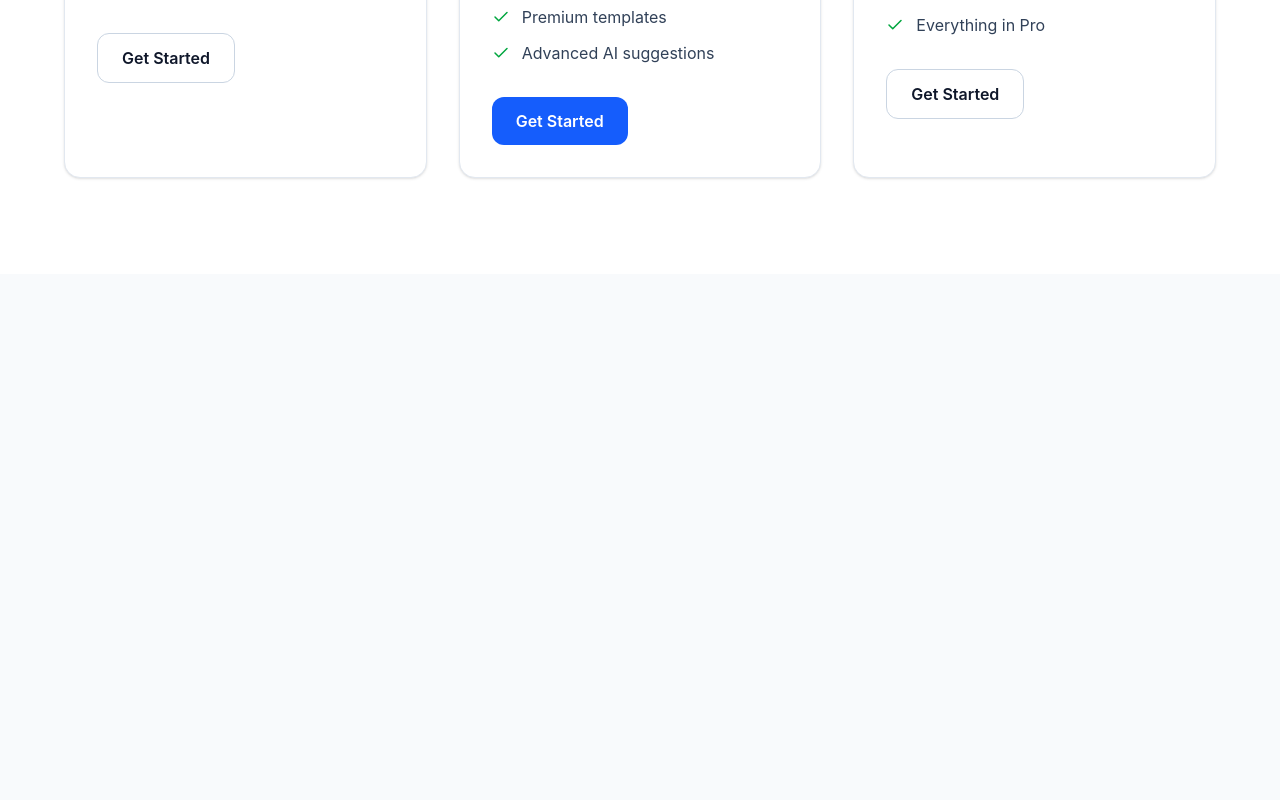
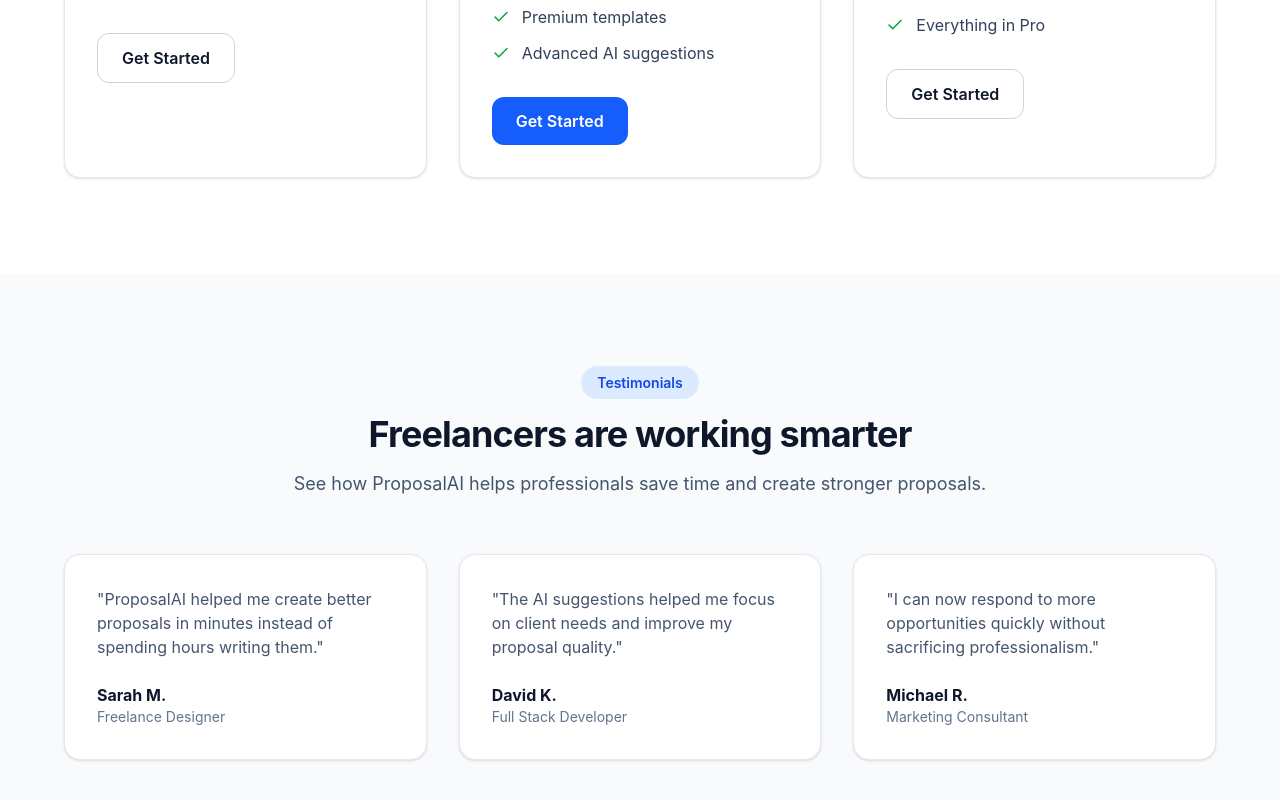
Before and after one commit to ja16acf/ai-proposal-generator, a React (Vite) app: page / in a window 1280 px wide. Shown: the part 2771-3571 px from the top of the page. Before the commit the page ends 3045 px from the top, so only its background shows below. Built offline with nearby package versions, Linux system fonts and the light colour scheme.

Commit message:
Add testimonials section

```diff
--- /dev/null
+++ b/src/components/sections/Testimonials.tsx
@@ -0,0 +1,55 @@
+import Card from "../ui/Card";
+import SectionTitle from "../ui/SectionTitle";
+
+const testimonials = [
+  {
+    name: "Sarah M.",
+    role: "Freelance Designer",
+    quote:
+      "ProposalAI helped me create better proposals in minutes instead of spending hours writing them.",
+  },
+  {
+    name: "David K.",
+    role: "Full Stack Developer",
+    quote:
+      "The AI suggestions helped me focus on client needs and improve my proposal quality.",
+  },
+  {
+    name: "Michael R.",
+    role: "Marketing Consultant",
+    quote:
+      "I can now respond to more opportunities quickly without sacrificing professionalism.",
+  },
+];
+
+export default function Testimonials() {
+  return (
+    <section className="bg-slate-50 px-6 py-24">
+      <SectionTitle
+        badge="Testimonials"
+        title="Freelancers are working smarter"
+        subtitle="See how ProposalAI helps professionals save time and create stronger proposals."
+      />
+
+      <div className="mx-auto grid max-w-6xl gap-8 md:grid-cols-3">
+        {testimonials.map((testimonial) => (
+          <Card key={testimonial.name}>
+            <p className="text-slate-600">
+              "{testimonial.quote}"
+            </p>
+
+            <div className="mt-6">
+              <h3 className="font-bold text-slate-900">
+                {testimonial.name}
+              </h3>
+
+              <p className="text-sm text-slate-500">
+                {testimonial.role}
+              </p>
+            </div>
+          </Card>
+        ))}
+      </div>
+    </section>
+  );
+}
--- a/src/pages/Home.tsx
+++ b/src/pages/Home.tsx
@@ -3,6 +3,7 @@ import Hero from "../components/sections/Hero";
 import Features from "../components/sections/Features";
 import HowItWorks from "../components/sections/HowItWorks";
 import Pricing from "../components/sections/Pricing";
+import Testimonials from "../components/sections/Testimonials";
 
 export default function Home() {
   return (
@@ -14,6 +15,7 @@ export default function Home() {
         <Features />
         <HowItWorks />
         <Pricing />
+        <Testimonials />
       </main>
     </>
   );
```
